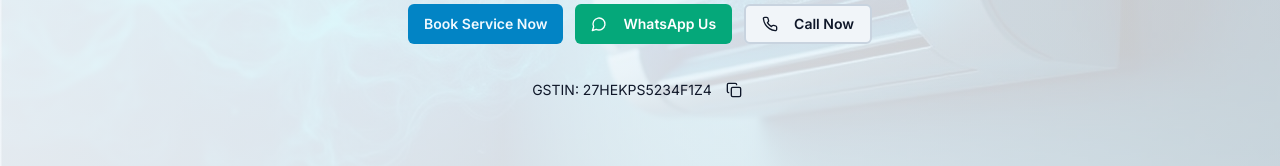
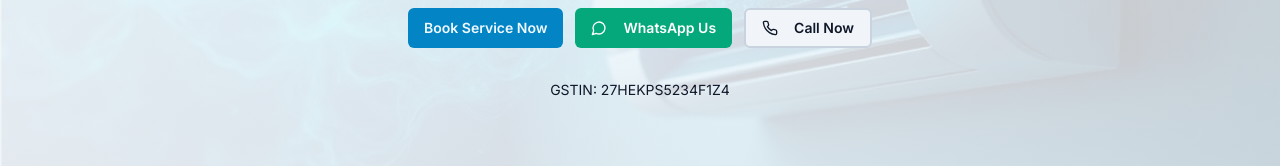
Before and after one commit to RealThingks-AI/comfortservice.in, a React (Vite) app: page / in a window 1280 px wide. Shown: the part 420-586 px from the top of the page. Built offline with nearby package versions, Linux system fonts and the light colour scheme; the HTML template or start-up script is replaced by a standard one.

Commit message:
Visual edit in Lovable
Edited UI in Lovable

```diff
--- a/src/components/Hero.tsx
+++ b/src/components/Hero.tsx
@@ -142,9 +142,7 @@ const Hero = () => {
           delay: 0.6
         }}>
             <p>GSTIN: 27HEKPS5234F1Z4</p>
-            <button onClick={handleCopyGSTIN} className="p-1 md:p-1.5 hover:bg-accent rounded-md transition-colors" aria-label="Copy GSTIN">
-              {copiedGSTIN ? <Check className="w-3 h-3 md:w-4 md:h-4 text-success" /> : <Copy className="w-3 h-3 md:w-4 md:h-4" />}
-            </button>
+
           </motion.div>
         </motion.div>
       </div>
```
